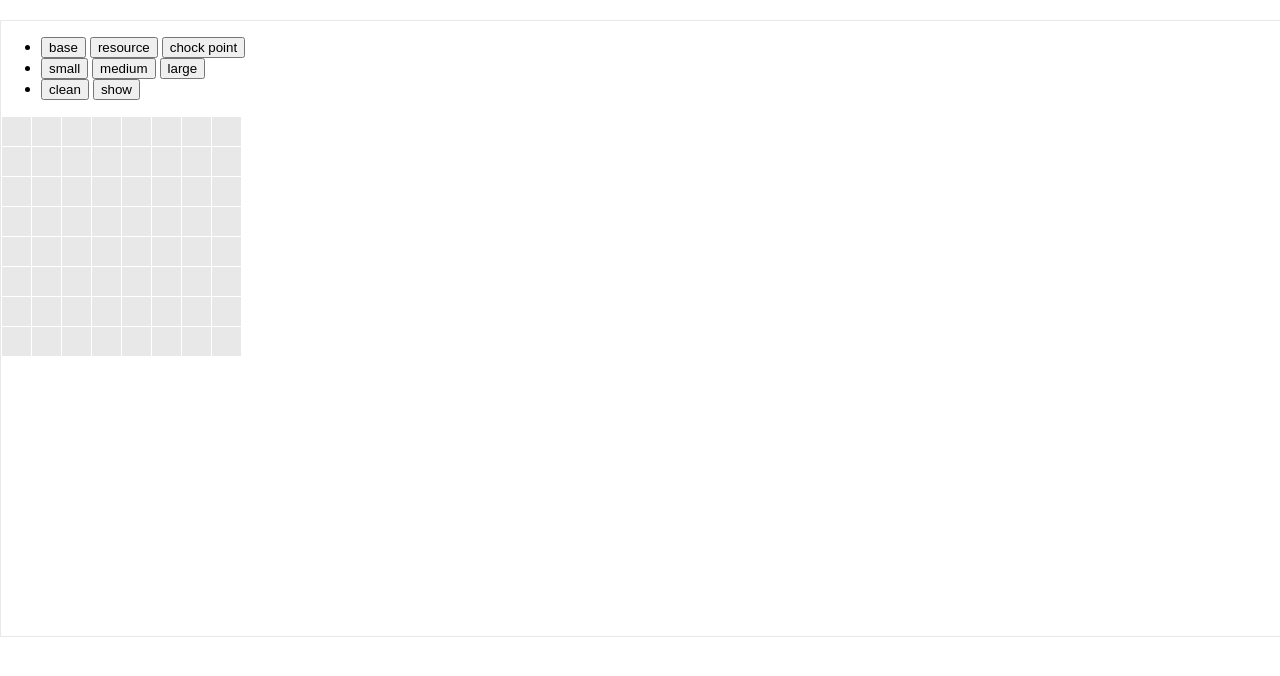
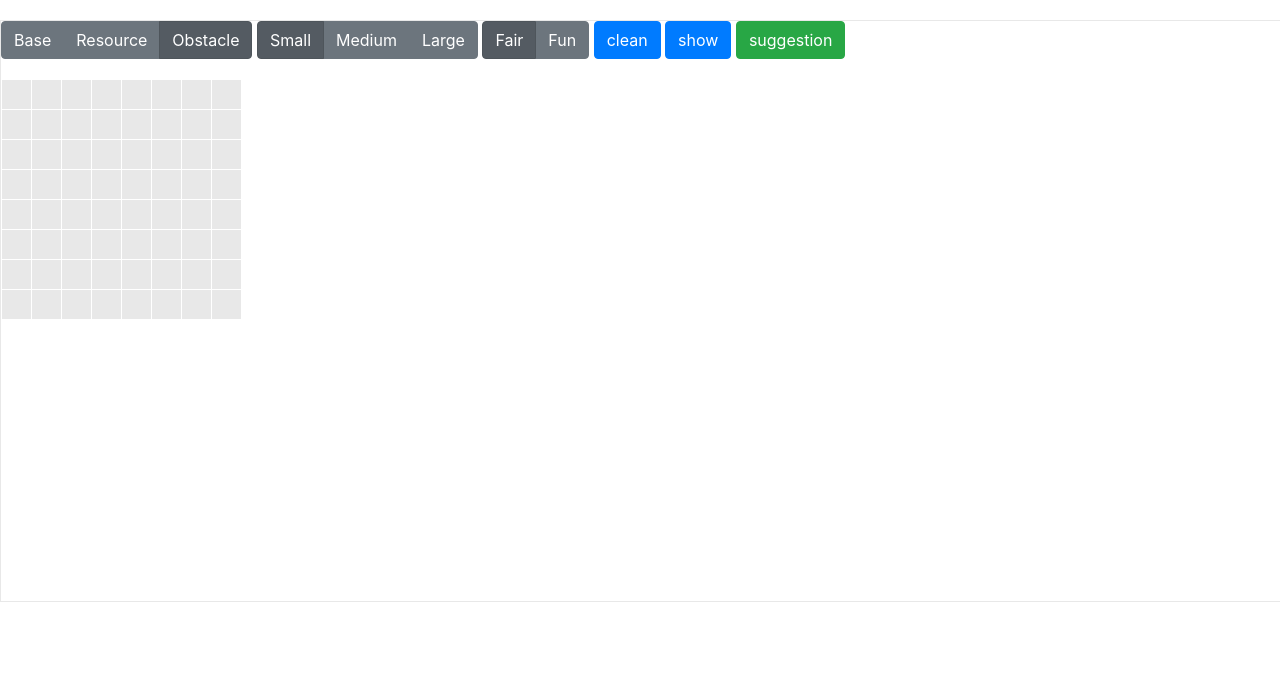
Before and after one commit to poi233/pcgrl_rts_ui, a Django app: page /brush/ in a window 1280 px wide; the page is wider, and only the part inside the window is pictured. Shown: the top 676 px of that part. Run offline with Django 3.2, Linux system fonts and the light colour scheme; some libraries are stand-ins or nearby versions.

Commit message:
built better UI and Ajax input for backend

```diff
--- a/brush/urls.py
+++ b/brush/urls.py
@@ -2,6 +2,9 @@ from django.urls import path
 
 from . import views
 
+app_name = "brush"
+
 urlpatterns = [
     path('', views.index, name='index'),
+    path('suggest', views.suggest, name='suggest'),
 ]
--- a/brush/views.py
+++ b/brush/views.py
@@ -1,4 +1,16 @@
+from django.core.serializers import json
+from django.http import HttpResponse, JsonResponse
 from django.shortcuts import render
+from django.views.decorators.csrf import csrf_exempt
+
 
 def index(request):
     return render(request, 'brush/brush.html', {})
+
+@csrf_exempt
+def suggest(request):
+    size = request.POST.get("size", "None")
+    style = request.POST.get("style", "None")
+    tiles = request.POST.get("tiles", "None")
+    print(size)
+    return JsonResponse(size + "&" + style + "&" + tiles, safe=False)
--- a/pcgrl_ui/urls.py
+++ b/pcgrl_ui/urls.py
@@ -19,6 +19,6 @@ from django.contrib import admin
 from django.urls import include, path
 
 urlpatterns = [
-    path('brush/', include('brush.urls')),
+    path('brush/', include('brush.urls', 'brush')),
     path('admin/', admin.site.urls),
 ]
--- a/static/brush/main.js
+++ b/static/brush/main.js
@@ -9,7 +9,7 @@ function run(canvas, obj) {
     this.bgWidthLength = 8
     this.bgHeightLength = 8
     this.clickedArr = []
-    this.currentBrush = 3;
+    this.currentBrush = 2;
     this.start(this.bgWidthLength);
     this.click();
     return this
@@ -116,9 +116,9 @@ run.prototype.showRes = function () {
         heatMap.push(row)
     }
     let res = "";
-    for (let i = 0; i < this.clickedArr.length; i++){
+    for (let i = 0; i < this.clickedArr.length; i++) {
         o = this.clickedArr[i];
-        res += o["point"].x + " " + o["point"].y + " " + o["type"] + "|| ";
+        res += o["point"].x + "," + o["point"].y + "," + o["type"] + "|";
     }
     return res;
 }
@@ -170,56 +170,42 @@ let canvas = document.querySelector(".main canvas")
 let cvs = canvas.getContext("2d")
 let a = new run(canvas)
 
-let clean = document.querySelector(".clean");
-let show = document.querySelector(".show");
-let small = document.querySelector(".small");
-let medium = document.querySelector(".medium");
-let large = document.querySelector(".large");
-let base = document.querySelector(".base");
-let resource = document.querySelector(".resource");
-let chock_point = document.querySelector(".chock_point");
+$('#small').on('click', function () {
+    a.clean();
+    a.cleanAll();
+    a.start(8);
+});
 
+$('#medium').on('click', function () {
+    a.clean();
+    a.cleanAll();
+    a.start(12);
+});
 
-clean.onclick = function () {
+$('#large').on('click', function () {
+    a.clean();
+    a.cleanAll();
+    a.start(16);
+});
+$("#base").on('click', function () {
+    a.currentBrush = 0;
+    a.changeClickColor("#00ff00")
+});
+
+$("#resource").on('click', function () {
+    a.currentBrush = 1;
+    a.changeClickColor("#0000ff")
+});
+
+$("#obstacle").on('click', function () {
+    a.currentBrush = 2;
+    a.changeClickColor("#ff0000")
+});
+
+$("#clean").on('click', function () {
     a.clean()
-};
+});
 
-show.onclick = function() {
-    let res = document.querySelector(".res");
-    res.innerHTML = a.showRes()
-}
-
-// down.onclick = function () {
-//     show(canvas.toDataURL(), 'test.png', 'image/png')
-// }
-
-small.onclick = function () {
-    a.clean()
-    a.cleanAll()
-    a.start(8)
-}
-
-medium.onclick = function () {
-    a.clean()
-    a.cleanAll()
-    a.start(12)
-}
-
-large.onclick = function () {
-    a.clean()
-    a.cleanAll()
-    a.start(16)
-}
-
-base.onclick = function () {
-    a.currentBrush = 1;
-    a.changeClickColor("#00ff00")
-}
-resource.onclick = function () {
-    a.currentBrush = 2
-    a.changeClickColor("#0000ff")
-}
-chock_point.onclick = function () {
-    a.currentBrush = 3;
-    a.changeClickColor("#ff0000")
-}
+$("#show").on('click', function () {
+    $("#res").text(a.showRes());
+});
--- a/templates/brush/brush.html
+++ b/templates/brush/brush.html
@@ -4,32 +4,102 @@
 <head>
     <meta charset="UTF-8">
     <title>Document</title>
+    <link rel="stylesheet" href="https://stackpath.bootstrapcdn.com/bootstrap/4.4.1/css/bootstrap.min.css"
+          integrity="sha384-Vkoo8x4CGsO3+Hhxv8T/Q5PaXtkKtu6ug5TOeNV6gBiFeWPGFN9MuhOf23Q9Ifjh" crossorigin="anonymous">
+    <script src="https://code.jquery.com/jquery-3.4.1.min.js"
+            integrity="sha256-CSXorXvZcTkaix6Yvo6HppcZGetbYMGWSFlBw8HfCJo="
+            crossorigin="anonymous"></script>
+    <script src="https://cdn.jsdelivr.net/npm/popper.js@1.16.0/dist/umd/popper.min.js"
+            integrity="sha384-Q6E9RHvbIyZFJoft+2mJbHaEWldlvI9IOYy5n3zV9zzTtmI3UksdQRVvoxMfooAo"
+            crossorigin="anonymous"></script>
+    <script src="https://stackpath.bootstrapcdn.com/bootstrap/4.4.1/js/bootstrap.min.js"
+            integrity="sha384-wfSDF2E50Y2D1uUdj0O3uMBJnjuUD4Ih7YwaYd1iqfktj0Uod8GCExl3Og8ifwB6"
+            crossorigin="anonymous"></script>
     <link rel="stylesheet" href="{% static 'brush/style.css' %}">
 </head>
 <body>
 <div class="main">
-    <ul>
-        <li>
-            <button class="base">base</button>
-            <button class="resource">resource</button>
-            <button class="chock_point">chock point</button>
-        </li>
-        <li>
-            <button class="small">small</button>
-            <button class="medium">medium</button>
-            <button class="large">large</button>
-        </li>
-        <li>
-            <button class="clean">clean</button>
-{#            <button class="random">random</button>#}
-            <button class="show">show</button>
-        </li>
-
-    </ul>
-    <canvas width="500" height="500"></canvas>
-    <p class="res"></p>
+    <div id="toolbar" style="margin-bottom: 20px;">
+        <div class="btn-group btn-group-toggle" data-toggle="buttons">
+            <label class="btn btn-secondary active">
+                <input type="radio" name="tile" id="base" value="0"> Base
+            </label>
+            <label class="btn btn-secondary">
+                <input type="radio" name="tile" id="resource" value="1"> Resource
+            </label>
+            <label class="btn btn-secondary">
+                <input type="radio" name="tile" id="obstacle" value="2" checked="checked"> Obstacle
+            </label>
+        </div>
+        <div id="size-selector" class="btn-group btn-group-toggle" data-toggle="buttons">
+            <label class="btn btn-secondary active">
+                <input type="radio" name="size" id="small" value="0" checked="checked"> Small
+            </label>
+            <label class="btn btn-secondary">
+                <input type="radio" name="size" id="medium" value="1"> Medium
+            </label>
+            <label class="btn btn-secondary">
+                <input type="radio" name="size" id="large" value="2"> Large
+            </label>
+        </div>
+        <div id="style-selector" class="btn-group btn-group-toggle" data-toggle="buttons">
+            <label class="btn btn-secondary active">
+                <input type="radio" name="style" id="fair" value="0" checked="checked"> Fair
+            </label>
+            <label class="btn btn-secondary">
+                <input type="radio" name="style" id="fun" value="1"> Fun
+            </label>
+        </div>
+        <button class="btn btn-primary" id="clean">clean</button>
+        <button class="btn btn-primary" id="show">show</button>
+        <button class="btn btn-success" id="suggestion">suggestion</button>
+    </div>
+    <div id="canvas">
+        <canvas width="500" height="500" id="canvas"></canvas>
+    </div>
+    <div>
+        <p id="res"></p>
+    </div>
 </div>
 <script src="https://cdn.bootcss.com/downloadjs/1.4.7/download.min.js"></script>
 <script src="{% static 'brush/main.js' %}"></script>
+<script>
+    var csrftoken = jQuery("[name=csrfmiddlewaretoken]").val();
+
+    function csrfSafeMethod(method) {
+        // these HTTP methods do not require CSRF protection
+        return (/^(GET|HEAD|OPTIONS|TRACE)$/.test(method));
+    }
+
+    $.ajaxSetup({
+        beforeSend: function (xhr, settings) {
+            // if not safe, set csrftoken
+            if (!csrfSafeMethod(settings.type) && !this.crossDomain) {
+                xhr.setRequestHeader("X-CSRFToken", csrftoken);
+            }
+        }
+    });
+
+    $("#suggestion").on('click', function () {
+        var size = $("input[name='size']:checked").val();
+        var style = $("input[name='style']:checked").val();
+        var tiles = a.showRes();
+        var data = {"size": size, "style": style, "tiles": tiles};
+        $.ajax({
+            type: "POST",
+            url: "{% url 'brush:suggest' %}",
+            data: data,
+            dataType: "json",
+            success: function (message) {
+                alert("提交成功" + JSON.stringify(message));
+            },
+            error: function (message) {
+                alert("提交失败" + JSON.stringify(message));
+            }
+        });
+    });
+
+
+</script>
 </body>
 </html>
```
